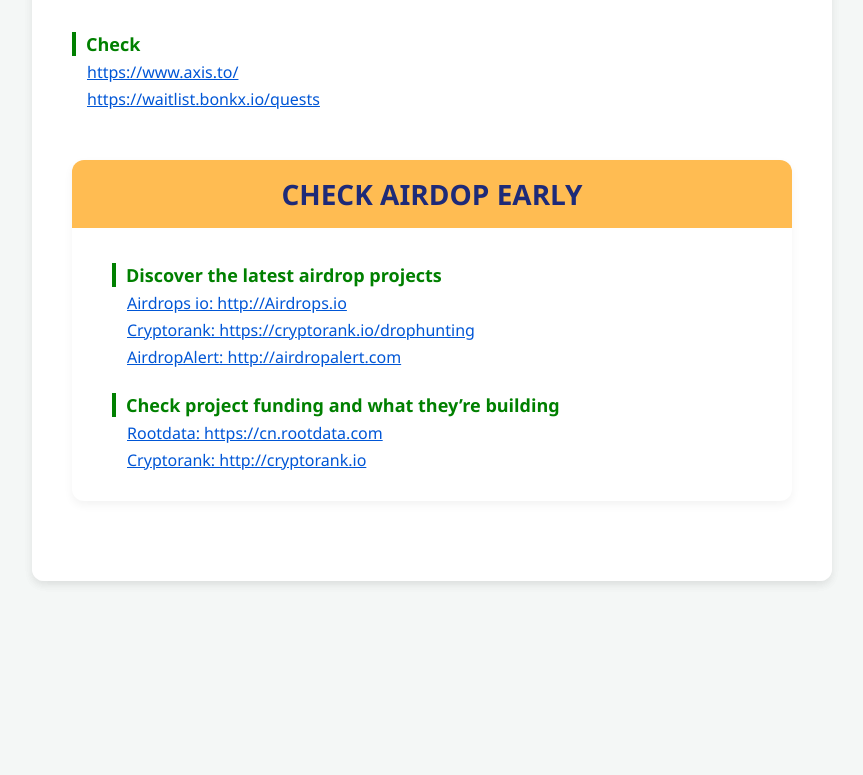
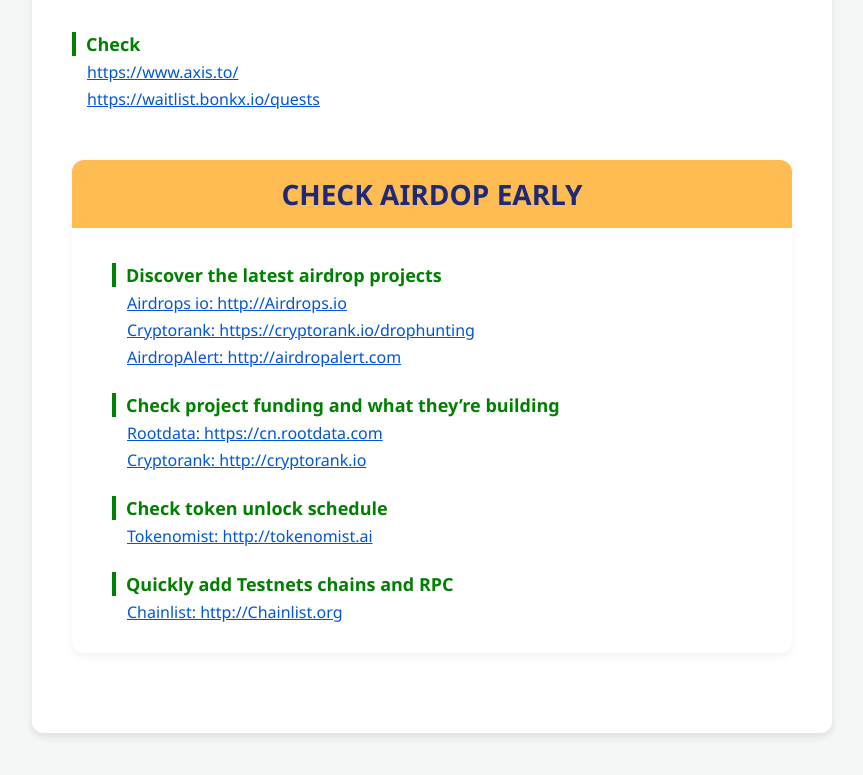
Before and after one commit to Ta-Thao/tryhardairdrop.github.io, a plain HTML site: page index.html in a window 1280 px wide. Shown: the part 4468-5243 px from the top of the page, without its empty margins (208-1071 px from the left). Before the commit the page ends 5129 px from the top, so only its background shows below. Drawn offline with Linux system fonts and the light colour scheme.

Commit message:
Update index.html

```diff
--- a/index.html
+++ b/index.html
@@ -380,6 +380,17 @@
               Cryptorank: http://cryptorank.io
             </a>
 
+            <div class="link-title">Check token unlock schedule</div>
+
+            <a class="project-link" href="http://tokenomist.ai/" target="_blank">
+              Tokenomist: http://tokenomist.ai
+            </a>
+
+            <div class="link-title">Quickly add Testnets chains and RPC</div>
+
+            <a class="project-link" href="http://Chainlist.org/" target="_blank">
+              Chainlist: http://Chainlist.org
+            </a>
 
 
         </div>
```
